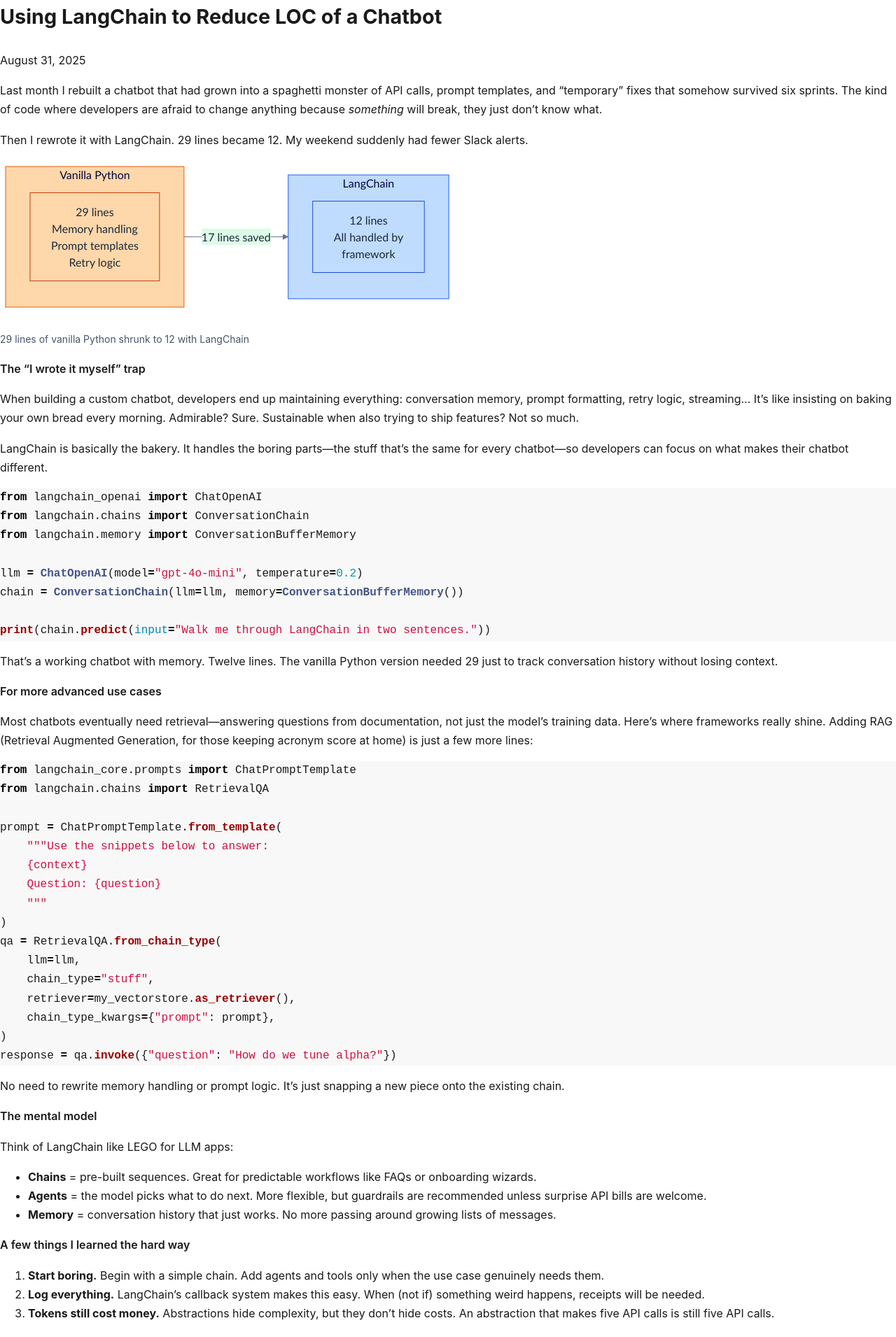
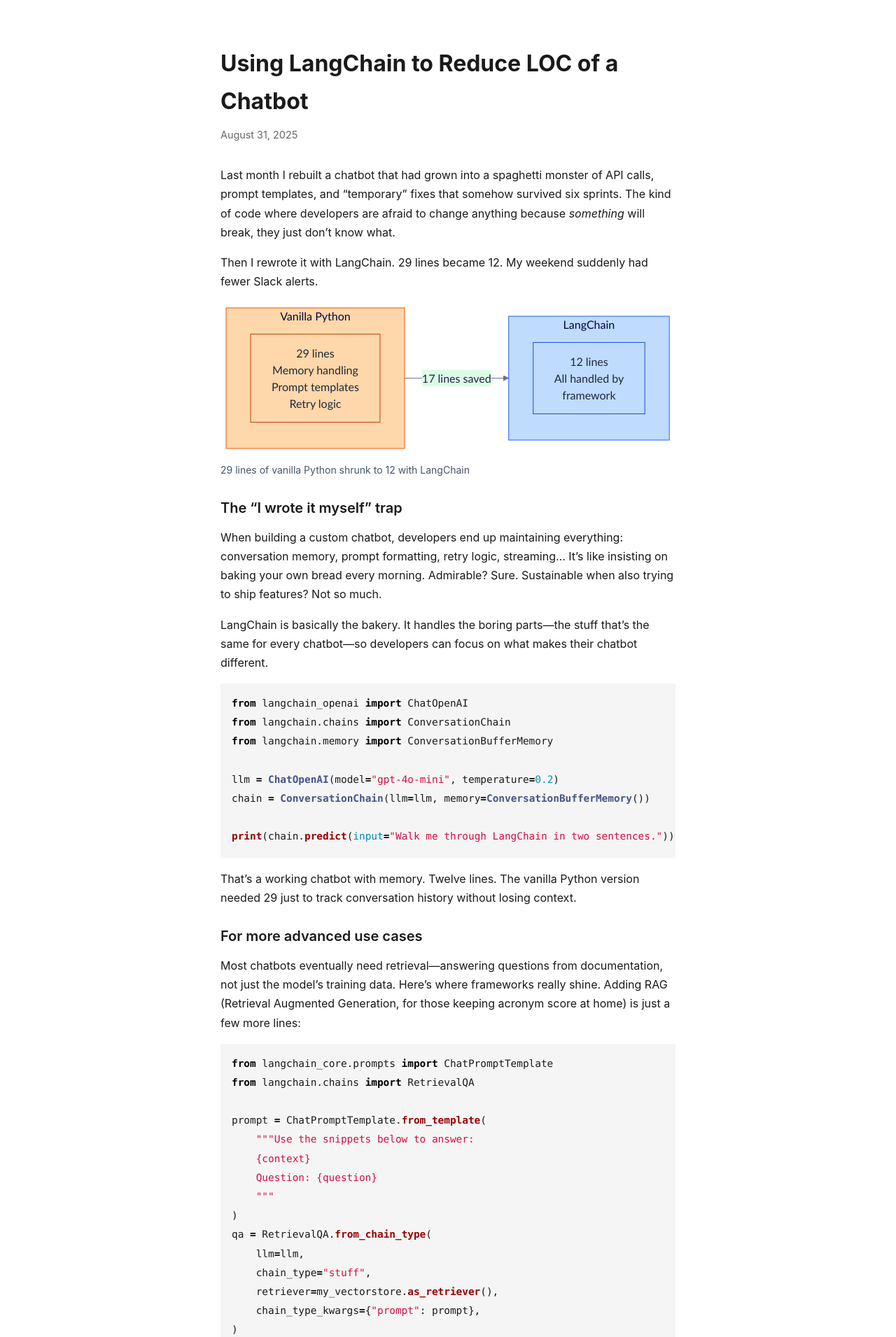
Before and after one commit to zaffnet/zaffnet.github.io, a Jekyll site: the page built from _posts/2025-08-31-langchain-loc.md, in a window 1280 px wide. Shown: the top 1911 px of the page at 70% size. Built offline with Jekyll 4.4.1, drawn with Linux system fonts in a browser that asks for light colours.

Commit message:
Add proper margins and styling to blog pages
- Apply same max-width and padding to blog-container as home-container
- Style blog list items with proper spacing and typography
- Fix blog post headings to not use uppercase/letter-spacing
- Add consistent styling for post content elements
- Ensure blog pages match minimalist aesthetic of homepage

```diff
--- a/assets/css/style.css
+++ b/assets/css/style.css
@@ -50,7 +50,8 @@ h3, h4, h5, h6 {
 }
 
 /* Layout */
-.home-container {
+.home-container,
+.blog-container {
   max-width: 650px;
   margin: 0 auto;
   padding: 4rem 2rem;
@@ -117,7 +118,8 @@ h3, h4, h5, h6 {
 
 /* Responsive */
 @media (max-width: 600px) {
-  .home-container {
+  .home-container,
+  .blog-container {
     padding: 3rem 1.5rem;
   }
 
@@ -125,3 +127,120 @@ h3, h4, h5, h6 {
     min-width: 100%;
   }
 }
+
+/* Blog pages */
+.blog-list {
+  list-style: none;
+  padding: 0;
+  margin: 0;
+}
+
+.blog-list-item {
+  margin-bottom: 3rem;
+}
+
+.blog-list-item h2 {
+  margin: 0 0 0.5rem 0;
+  font-size: 1.5rem;
+  font-weight: 600;
+  text-transform: none;
+  letter-spacing: normal;
+  color: var(--text-primary);
+}
+
+.blog-list-item h2 a {
+  color: var(--text-primary);
+  border-bottom: none;
+}
+
+.blog-list-item h2 a:hover {
+  border-bottom: 1px solid var(--accent-color);
+}
+
+.blog-list-item .post-meta {
+  font-size: 0.9rem;
+  color: var(--text-secondary);
+  margin: 0 0 0.75rem 0;
+}
+
+.blog-list-item p {
+  margin: 0 0 0.5rem 0;
+  color: var(--text-secondary);
+}
+
+.blog-list-item > a {
+  font-size: 0.9rem;
+}
+
+/* Blog post pages */
+.post-header {
+  margin-bottom: 2rem;
+}
+
+.post-header h1 {
+  font-size: 2rem;
+  margin: 0 0 0.5rem 0;
+}
+
+.post-header .post-meta {
+  font-size: 0.9rem;
+  color: var(--text-secondary);
+  margin: 0;
+}
+
+.post-content {
+  line-height: 1.7;
+}
+
+.post-content h2 {
+  font-size: 1.5rem;
+  font-weight: 600;
+  text-transform: none;
+  letter-spacing: normal;
+  margin: 2rem 0 1rem 0;
+  color: var(--text-primary);
+}
+
+.post-content h3 {
+  font-size: 1.25rem;
+  font-weight: 600;
+  margin: 1.5rem 0 0.75rem 0;
+}
+
+.post-content p {
+  margin: 0 0 1rem 0;
+}
+
+.post-content ul,
+.post-content ol {
+  margin: 0 0 1rem 0;
+  padding-left: 2rem;
+}
+
+.post-content li {
+  margin-bottom: 0.5rem;
+}
+
+.post-content img {
+  max-width: 100%;
+  height: auto;
+  margin: 1.5rem 0;
+}
+
+.post-content pre {
+  background: #f5f5f5;
+  padding: 1rem;
+  overflow-x: auto;
+  border-radius: 4px;
+  margin: 1rem 0;
+}
+
+.post-content code {
+  font-family: 'SF Mono', Monaco, 'Cascadia Code', 'Roboto Mono', Consolas, 'Courier New', monospace;
+  font-size: 0.9em;
+}
+
+.post-content pre code {
+  background: none;
+  padding: 0;
+}
```
